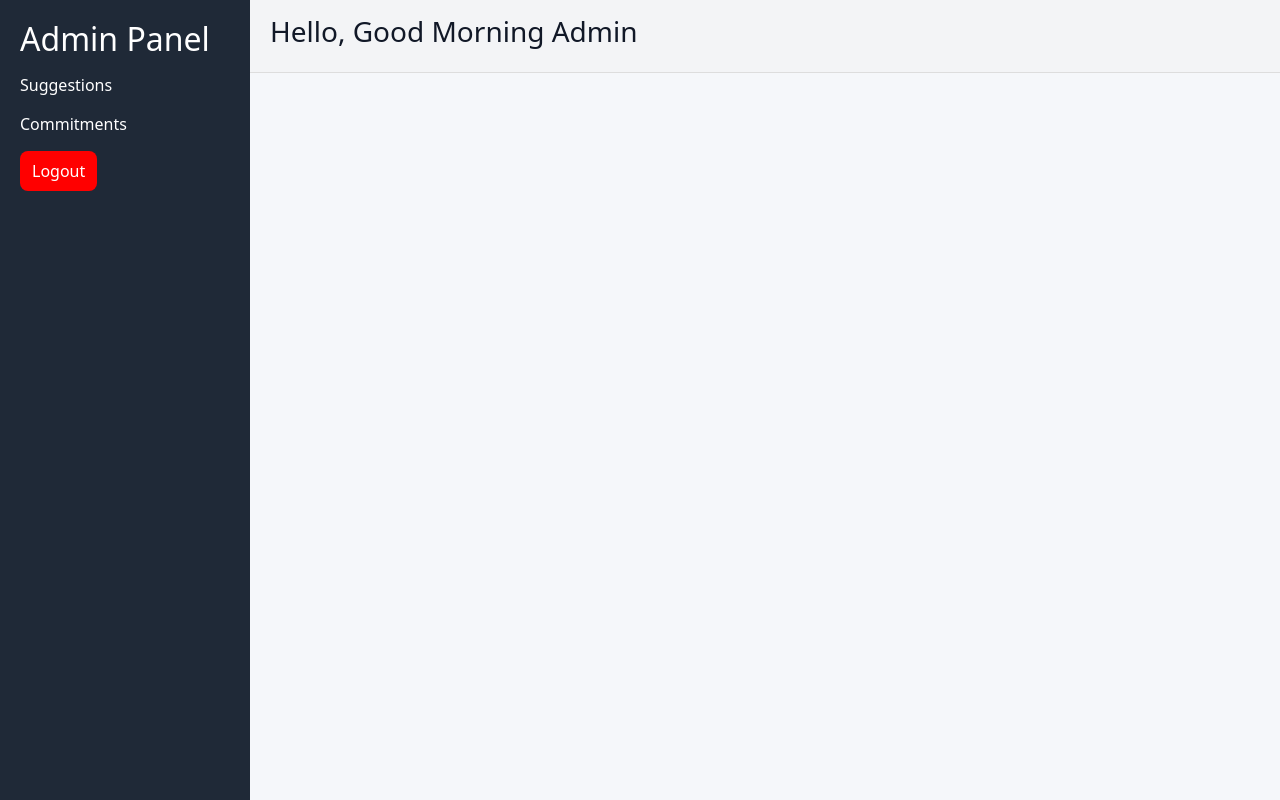
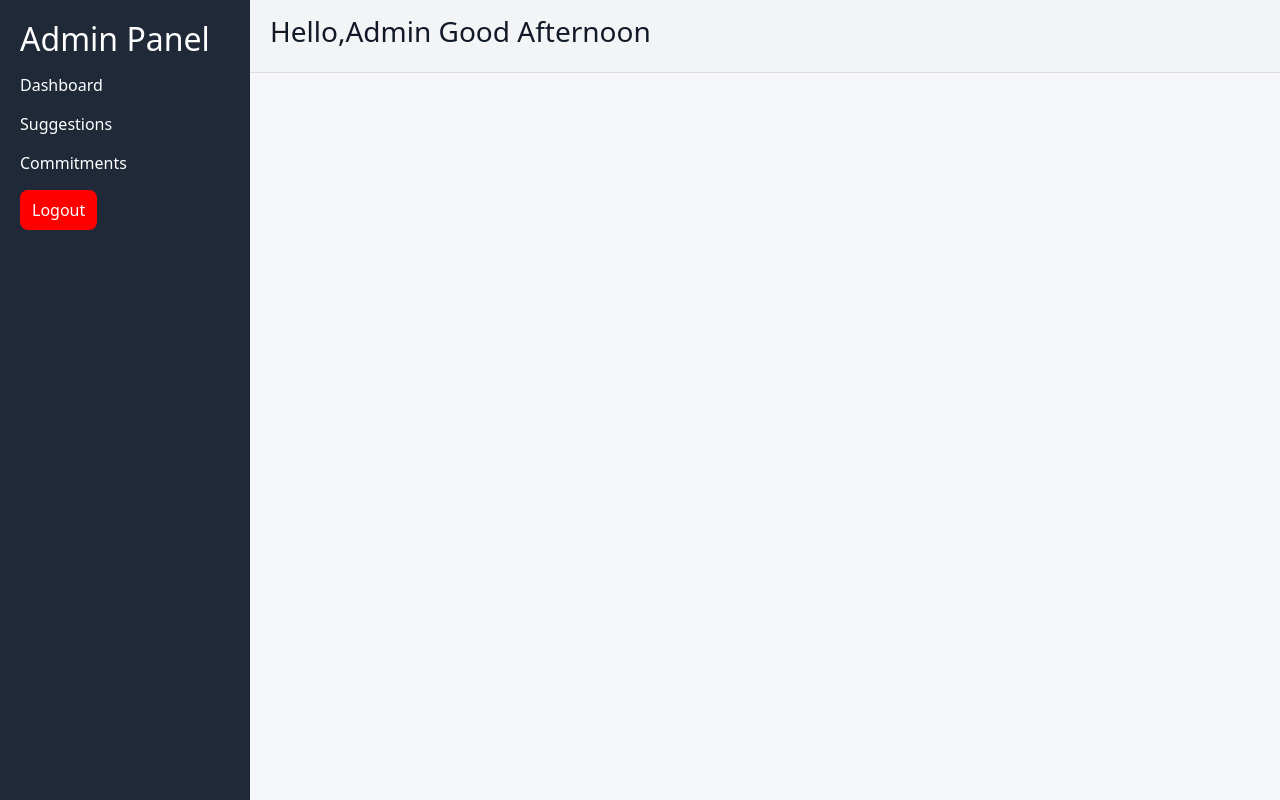
Before and after one commit to kapilraj10/elction, a React (Vite) app in the folder frontend/: page /admin in a window 1280 px wide. Built offline with nearby package versions, Linux system fonts and the light colour scheme; no server answers; the HTML template or start-up script is replaced by a standard one.

Commit message:
add a dashbaoard.jsx

```diff
--- a/frontend/src/App.jsx
+++ b/frontend/src/App.jsx
@@ -6,6 +6,7 @@ import Commitment from './components/Commitment/Commitment.jsx';
 import Suggestions from './components/Suggestions/Suggestion.jsx';
 import Login from './components/Login/Login.jsx';
 import Admin from './page/Admin/Admin.jsx';
+import Dashboard from './page/Dashboard/Dashboard.jsx';
 import './App.css';
 
 const App = () => {
@@ -16,6 +17,7 @@ const App = () => {
         <Route path="/" element={<Home />} />
         <Route path="/login" element={<Login />} />
         <Route path="/admin" element={<Admin />}>
+          <Route path="dashboard" element={<Dashboard />} />
           <Route path="suggestions" element={<Suggestions />} />
           <Route path="commitments" element={<Commitment />} />
         </Route>
--- a/frontend/src/page/Admin/Admin.jsx
+++ b/frontend/src/page/Admin/Admin.jsx
@@ -4,12 +4,29 @@ import "./Admin.css";
 
 const Admin = () => {
   const navigate = useNavigate();
-  const adminName = "Admin"; // you can replace this dynamically later
+  const adminName = "Admin";
 
   const handleLogout = () => {
-    // localStorage.removeItem("token");
+    localStorage.removeItem("token");
+    localStorage.removeItem("user");
+    sessionStorage.removeItem("token");
+    sessionStorage.removeItem("user");
+
+
     navigate("/login");
   };
+  const getGreeting = () => {
+    const hour = new Date().getHours();
+    if ( hour >= 5  && hour < 12){
+        return "Good Morining";
+    } else if (hour >= 12 && hour < 17){
+        return "Good Afternoon";
+    } else if (hour >= 17 && hour < 21){
+        return "Good Evening";
+    } else {
+        return "Good Night";
+    }
+  }
 
   return (
     <div className="admin-container">
@@ -18,6 +35,9 @@ const Admin = () => {
         <h2>Admin Panel</h2>
 
         <ul>
+            <li>
+                <Link to="/admin/dashboard">Dashboard</Link>
+            </li>
           <li>
             <Link to="/admin/suggestions">Suggestions</Link>
           </li>
@@ -36,7 +56,7 @@ const Admin = () => {
       <div className="admin-content-wrapper">
         {/* Top Navbar */}
         <div className="admin-topbar">
-          <h3>Hello, Good Morning {adminName} </h3>
+          <h3>Hello,{adminName}  {getGreeting()}  </h3>
         </div>
 
         {/* Dynamic Content */}
--- /dev/null
+++ b/frontend/src/page/Dashboard/Dashboard.jsx
@@ -0,0 +1,9 @@
+import React from 'react'
+
+const Dashboard = () => {
+  return (
+    <div>Dashboard</div>
+  )
+}
+
+export default Dashboard
```
